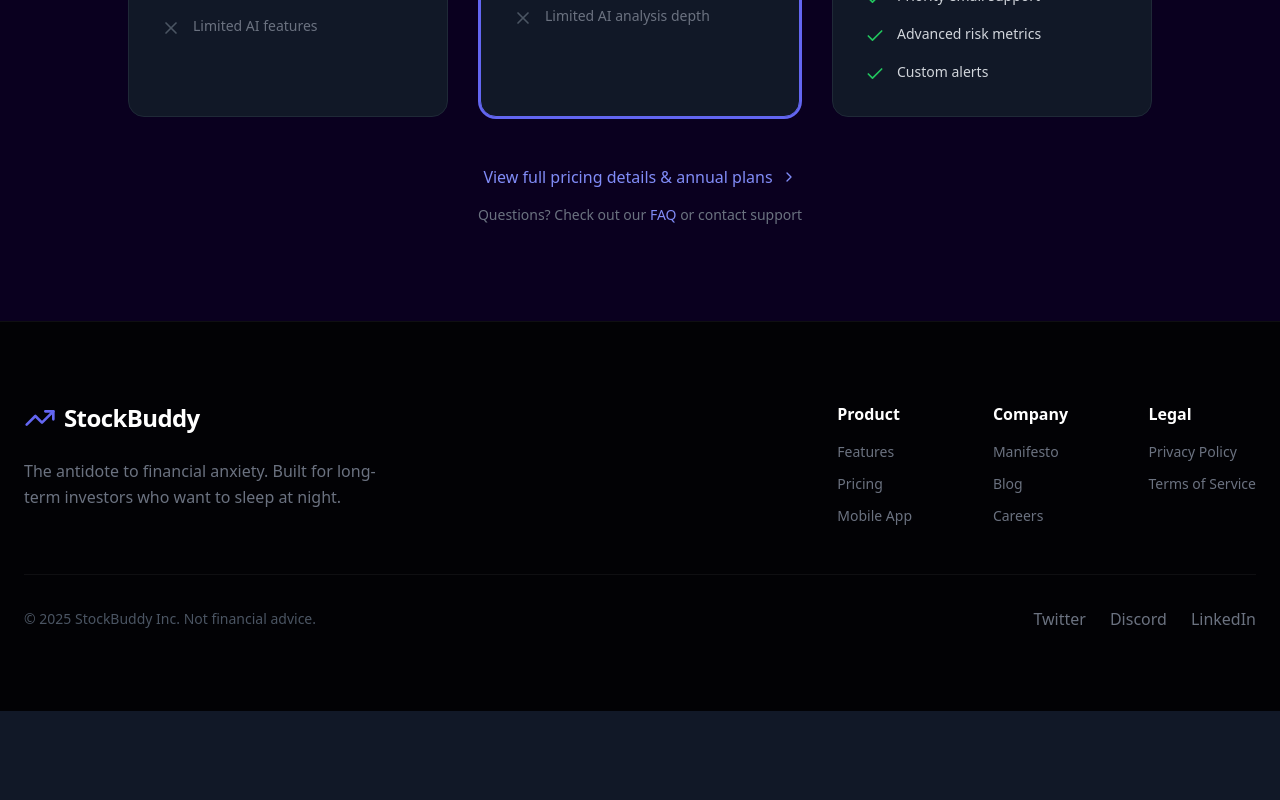
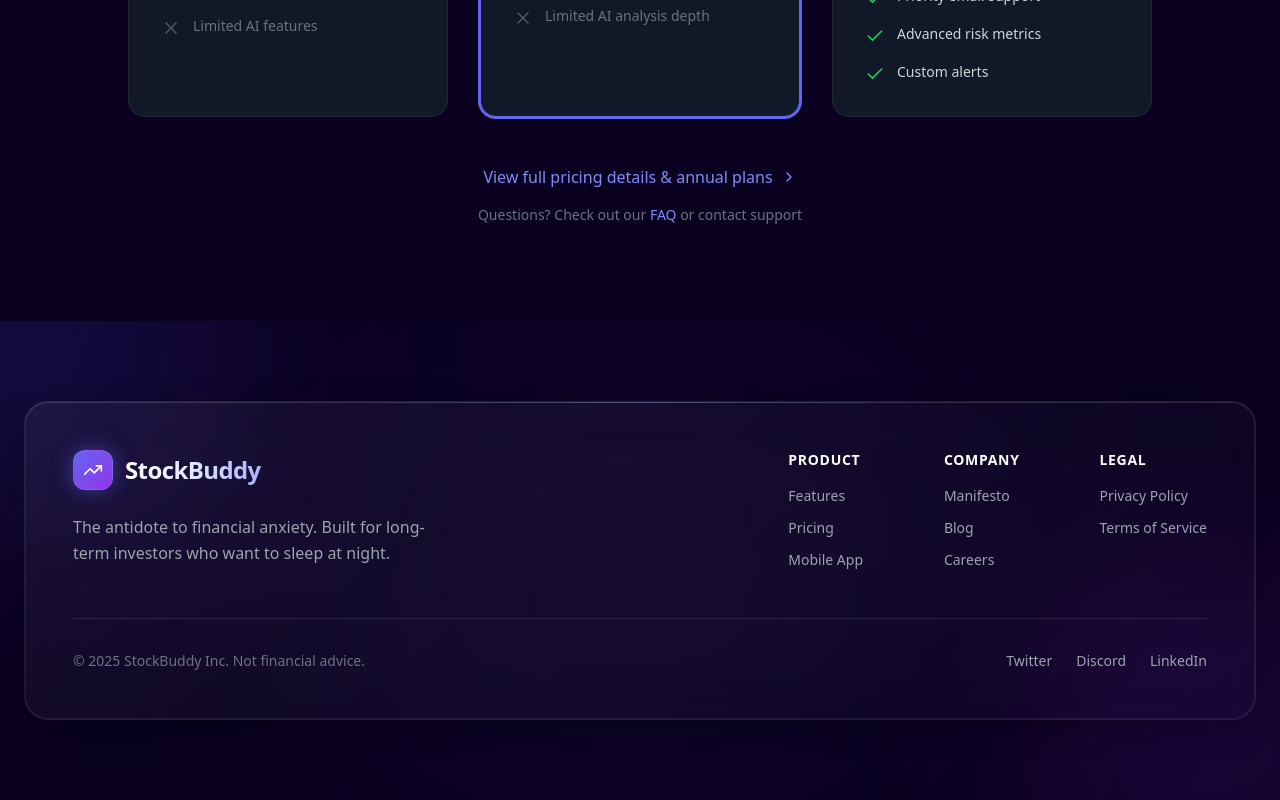
Before and after one commit to atqp11/portfolio-tracker, a Next.js app: page /landing in a window 1280 px wide. Shown: the part 5160-5960 px from the top of the page. Before the commit the page ends 5871 px from the top, so only its background shows below. Built offline with nearby package versions, Linux system fonts and the light colour scheme.

Commit message:
feat: revamp footer design with enhanced styling and layout for improved user experience

```diff
--- a/components/landing/Footer.tsx
+++ b/components/landing/Footer.tsx
@@ -5,52 +5,82 @@
 
 const Footer = () => {
     return (
-        <footer className="relative z-10 py-20 border-t border-white/5 bg-[#020205]">
-            <div className="container mx-auto px-6">
-                <div className="flex flex-col md:flex-row justify-between items-start gap-12 mb-12">
+        <footer className="relative z-10 py-20 bg-[#0a001f] overflow-hidden">
+            {/* Liquid glass background effects */}
+            <div className="absolute inset-0 overflow-hidden pointer-events-none">
+                {/* Gradient orbs for depth */}
+                <div className="absolute -top-40 -left-40 w-96 h-96 bg-indigo-600/20 rounded-full blur-[120px]" />
+                <div className="absolute -bottom-20 -right-20 w-80 h-80 bg-purple-600/15 rounded-full blur-[100px]" />
+                <div className="absolute top-1/2 left-1/2 -translate-x-1/2 -translate-y-1/2 w-[600px] h-[300px] bg-indigo-500/10 rounded-full blur-[150px]" />
+            </div>
+
+            {/* Glass panel container */}
+            <div className="container mx-auto px-6 relative">
+                <div
+                    className="relative rounded-3xl p-10 md:p-12"
+                    style={{
+                        background: 'linear-gradient(145deg, rgba(255,255,255,0.05), rgba(255,255,255,0.01))',
+                        backdropFilter: 'blur(24px)',
+                        WebkitBackdropFilter: 'blur(24px)',
+                        border: '1px solid rgba(255,255,255,0.08)',
+                        boxShadow: '0 8px 32px 0 rgba(0, 0, 0, 0.3), inset 0 0 0 1px rgba(255,255,255,0.05), inset 0 1px 0 rgba(255,255,255,0.1)'
+                    }}
+                >
+                    {/* Inner glow effect */}
+                    <div className="absolute inset-0 rounded-3xl overflow-hidden pointer-events-none">
+                        <div className="absolute top-0 left-1/4 w-1/2 h-px bg-gradient-to-r from-transparent via-indigo-400/30 to-transparent" />
+                    </div>
+
+                    <div className="flex flex-col md:flex-row justify-between items-start gap-12 mb-12 relative z-10">
                         <div>
-                        <div className="flex items-center gap-2 mb-6">
-                            <TrendingUp className="text-indigo-500 w-8 h-8" />
-                            <span className="font-bold text-2xl tracking-tight">StockBuddy</span>
+                            <div className="flex items-center gap-3 mb-6">
+                                <div className="w-10 h-10 bg-gradient-to-br from-indigo-500 to-purple-600 rounded-xl flex items-center justify-center shadow-[0_0_20px_rgba(99,102,241,0.5)] border border-white/10">
+                                    <TrendingUp className="text-white w-5 h-5" />
                                 </div>
-                        <p className="text-gray-500 max-w-sm leading-relaxed">
+                                <span className="font-bold text-2xl tracking-tight bg-clip-text text-transparent bg-gradient-to-r from-white via-indigo-100 to-indigo-300">
+                                    StockBuddy
+                                </span>
+                            </div>
+                            <p className="text-gray-400 max-w-sm leading-relaxed">
                                 The antidote to financial anxiety. Built for long-term investors who want to sleep at night.
                             </p>
                         </div>
                         <div className="grid grid-cols-2 md:grid-cols-3 gap-12">
                             <div>
-                            <h4 className="font-bold text-white mb-4">Product</h4>
-                            <ul className="space-y-3 text-sm text-gray-500">
-                                <li><a href="#features" className="hover:text-indigo-400 transition-colors">Features</a></li>
-                                <li><Link href="/pricing" className="hover:text-indigo-400 transition-colors">Pricing</Link></li>
-                                <li><a href="#" className="hover:text-indigo-400 transition-colors">Mobile App</a></li>
+                                <h4 className="font-bold text-white mb-4 text-sm uppercase tracking-wider">Product</h4>
+                                <ul className="space-y-3 text-sm text-gray-400">
+                                    <li><a href="#features" className="hover:text-indigo-300 transition-colors duration-300">Features</a></li>
+                                    <li><Link href="/pricing" className="hover:text-indigo-300 transition-colors duration-300">Pricing</Link></li>
+                                    <li><a href="#" className="hover:text-indigo-300 transition-colors duration-300">Mobile App</a></li>
                                 </ul>
                             </div>
                             <div>
-                            <h4 className="font-bold text-white mb-4">Company</h4>
-                            <ul className="space-y-3 text-sm text-gray-500">
-                                <li><a href="#" className="hover:text-indigo-400 transition-colors">Manifesto</a></li>
-                                <li><a href="#" className="hover:text-indigo-400 transition-colors">Blog</a></li>
-                                <li><a href="#" className="hover:text-indigo-400 transition-colors">Careers</a></li>
+                                <h4 className="font-bold text-white mb-4 text-sm uppercase tracking-wider">Company</h4>
+                                <ul className="space-y-3 text-sm text-gray-400">
+                                    <li><a href="#" className="hover:text-indigo-300 transition-colors duration-300">Manifesto</a></li>
+                                    <li><a href="#" className="hover:text-indigo-300 transition-colors duration-300">Blog</a></li>
+                                    <li><a href="#" className="hover:text-indigo-300 transition-colors duration-300">Careers</a></li>
                                 </ul>
                             </div>
                             <div>
-                            <h4 className="font-bold text-white mb-4">Legal</h4>
-                            <ul className="space-y-3 text-sm text-gray-500">
-                                <li><Link href="/privacy" className="hover:text-indigo-400 transition-colors">Privacy Policy</Link></li>
-                                <li><Link href="/terms" className="hover:text-indigo-400 transition-colors">Terms of Service</Link></li>
+                                <h4 className="font-bold text-white mb-4 text-sm uppercase tracking-wider">Legal</h4>
+                                <ul className="space-y-3 text-sm text-gray-400">
+                                    <li><Link href="/privacy" className="hover:text-indigo-300 transition-colors duration-300">Privacy Policy</Link></li>
+                                    <li><Link href="/terms" className="hover:text-indigo-300 transition-colors duration-300">Terms of Service</Link></li>
                                 </ul>
                             </div>
                         </div>
                     </div>
-                <div className="pt-8 border-t border-white/5 flex flex-col md:flex-row justify-between items-center gap-6">
-                    <div className="text-gray-600 text-sm">
+
+                    <div className="pt-8 border-t border-white/10 flex flex-col md:flex-row justify-between items-center gap-6 relative z-10">
+                        <div className="text-gray-500 text-sm">
                             © 2025 StockBuddy Inc. Not financial advice.
                         </div>
                         <div className="flex gap-6">
-                        <a href="#" className="text-gray-500 hover:text-white transition-colors">Twitter</a>
-                        <a href="#" className="text-gray-500 hover:text-white transition-colors">Discord</a>
-                        <a href="#" className="text-gray-500 hover:text-white transition-colors">LinkedIn</a>
+                            <a href="#" className="text-gray-400 hover:text-indigo-300 transition-colors duration-300 text-sm font-medium">Twitter</a>
+                            <a href="#" className="text-gray-400 hover:text-indigo-300 transition-colors duration-300 text-sm font-medium">Discord</a>
+                            <a href="#" className="text-gray-400 hover:text-indigo-300 transition-colors duration-300 text-sm font-medium">LinkedIn</a>
+                        </div>
                     </div>
                 </div>
             </div>
```
Lines whose indentation alone changed are shown as unchanged.
